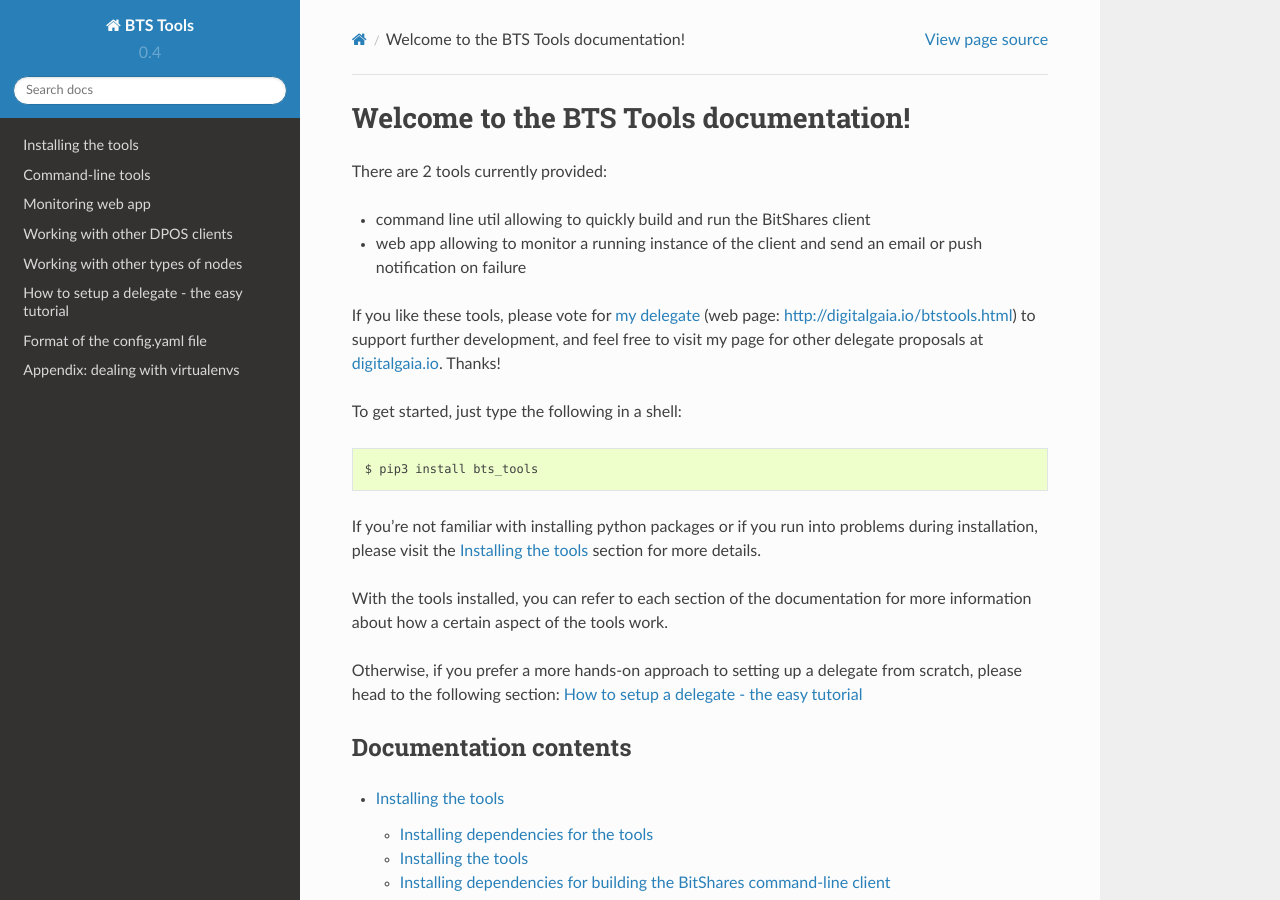
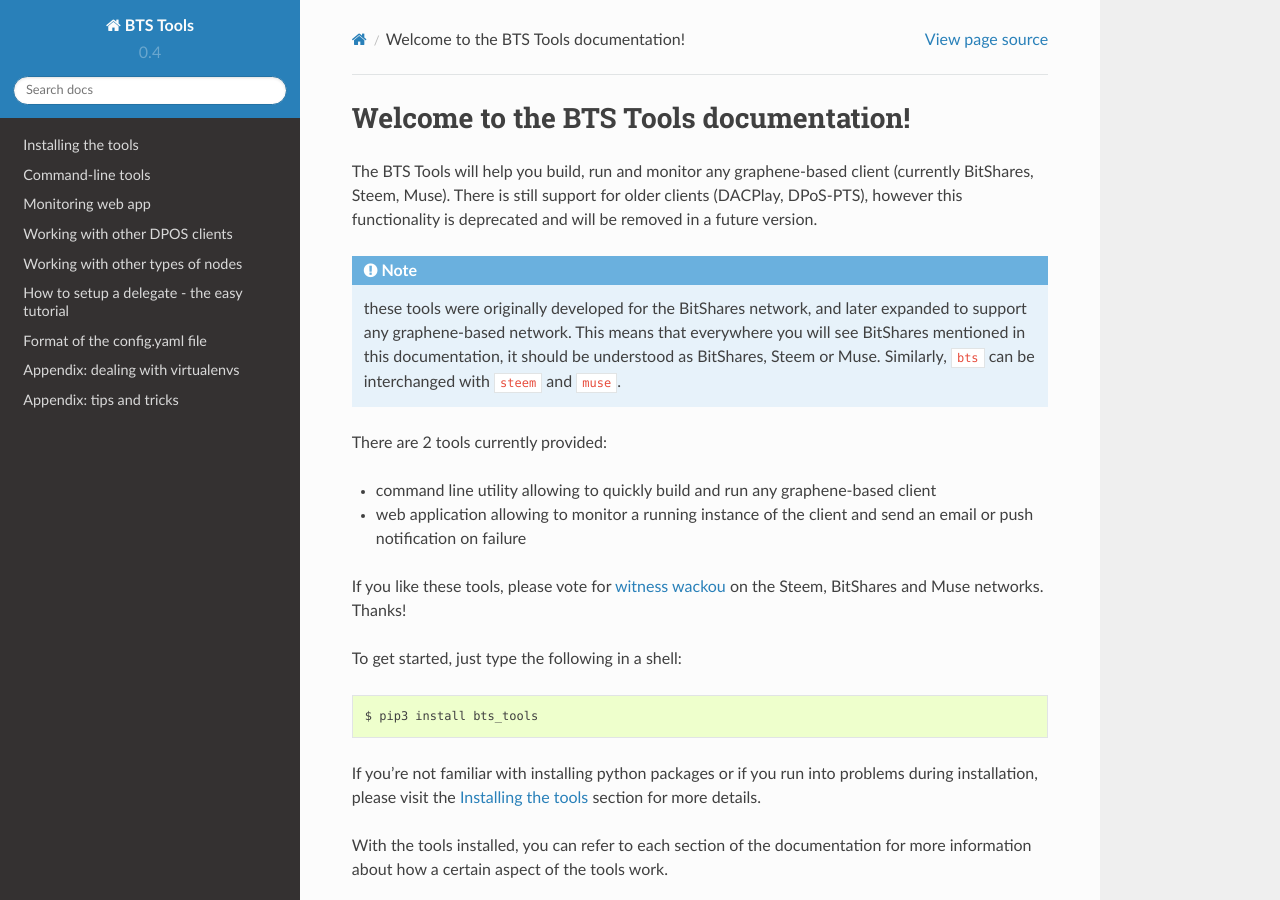
Before and after one commit to wackou/bts_tools, a Sphinx documentation site: the page built from docs/index.rst, in a window 1280 px wide and 900 px high. Built offline with Sphinx 7.4.7 and the Read the Docs theme 2.0.0, drawn with Linux system fonts in a browser that asks for light colours; some of the changed text lies outside the part shown.

Commit message:
Some doc updates

```diff
--- a/HISTORY.rst
+++ b/HISTORY.rst
@@ -164,7 +164,7 @@
 * now requires python3.4
 * API CHANGE: format of the config.yaml file has changed, and you will need to update it.
   Run "bts list" and it should tell you what to fix in your config file. For more details,
-  see: http://bts-tools.readthedocs.org/en/latest/config_format.html#nodes-list
+  see: http://bts-tools.readthedocs.io/en/latest/config_format.html#nodes-list
 * added support for building DVS and BTS client >= 0.9.0
 * added support for building PLAY client (pls)
 * internal refactoring and modularization of the monitoring plugins
--- a/docs/index.rst
+++ b/docs/index.rst
@@ -6,16 +6,25 @@
 Welcome to the BTS Tools documentation!
 =======================================
 
+The BTS Tools will help you build, run and monitor any graphene-based client
+(currently BitShares, Steem, Muse). There is still support for older clients
+(DACPlay, DPoS-PTS), however this functionality is deprecated and will be removed
+in a future version.
+
+.. note:: these tools were originally developed for the BitShares network, and
+          later expanded to support any graphene-based network. This means that everywhere
+          you will see BitShares mentioned in this documentation, it should be understood
+          as BitShares, Steem or Muse. Similarly, ``bts`` can be interchanged with ``steem``
+          and ``muse``.
+
 There are 2 tools currently provided:
 
-- command line util allowing to quickly build and run the BitShares client
-- web app allowing to monitor a running instance of the client and send
+- command line utility allowing to quickly build and run any graphene-based client
+- web application allowing to monitor a running instance of the client and send
   an email or push notification on failure
 
-If you like these tools, please vote for `my delegate`_
-(web page: `http://digitalgaia.io/btstools.html <http://digitalgaia.io/btstools.html>`_)
-to support further development, and feel free to visit my page for other
-delegate proposals at `digitalgaia.io <http://digitalgaia.io>`_. Thanks!
+If you like these tools, please vote for `witness wackou`_ on the Steem, BitShares
+and Muse networks. Thanks!
 
 To get started, just type the following in a shell::
 
@@ -44,7 +53,8 @@
    howto
    config_format
    virtualenv
+   tips_and_tricks
 
 
 
-.. _my delegate: bts://delegate.verbaltech/approve
+.. _witness wackou: https://steemit.com/witness-category/@wackou/wackou-witness-post
--- a/docs/virtualenv.rst
+++ b/docs/virtualenv.rst
@@ -45,4 +45,4 @@
 
 
 .. _virtualenvs: https://virtualenv.pypa.io/
-.. _virtualenvwrapper: https://virtualenvwrapper.readthedocs.org/
+.. _virtualenvwrapper: https://virtualenvwrapper.readthedocs.io/
```
Also changed, not shown: README.md (+17 -20 lines), README.rst (+20 -23 lines), docs/howto_os.rst (+5 -8 lines), docs/install.rst (+4 -3 lines), docs/tips_and_tricks.rst (added, +31 -0 lines), bts_tools_screenshot.png (deleted), bts_tools_screenshot2.png (deleted), bts_tools_screenshot3.png (deleted), 2 other files.
